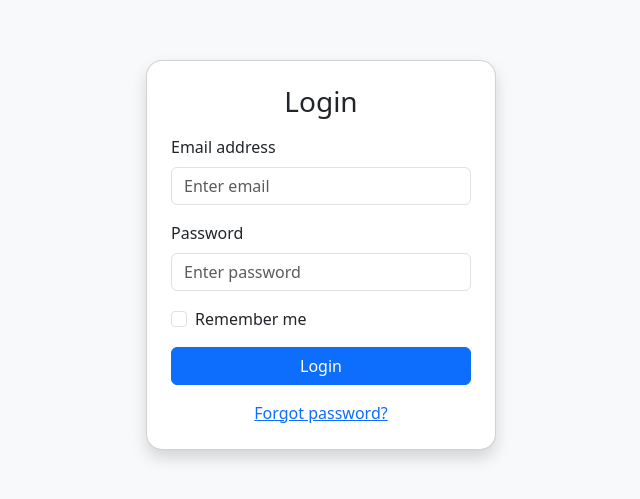
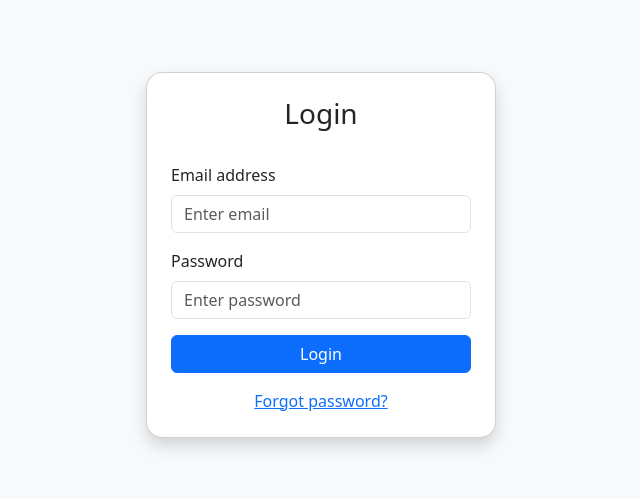
Before and after one commit to Opjasson/FE-Food-Ordering-App, a Vue app: page /login in a window 1280 px wide. Shown: the part 145-644 px from the top of the page, without its empty margins (319-959 px from the left). Built offline with nearby package versions, Linux system fonts and the light colour scheme.

Commit message:
login : setting axios login path

```diff
--- a/package.json
+++ b/package.json
@@ -13,6 +13,7 @@
     "test:unit": "vitest"
   },
   "dependencies": {
+    "axios": "^1.12.2",
     "pinia": "^3.0.3",
     "vue": "^3.5.18",
     "vue-router": "^4.5.1"
--- a/src/App.vue
+++ b/src/App.vue
@@ -1,5 +1,7 @@
 <script setup>
 import { RouterLink, RouterView } from "vue-router";
+
+
 </script>
 
 <template>
--- a/src/views/LoginView.vue
+++ b/src/views/LoginView.vue
@@ -6,6 +6,7 @@
             <form @submit.prevent>
                 <!-- Email -->
                 <div class="mb-3">
+                    <p></p>
                     <label for="email" class="form-label">Email address</label>
                     <input
                         type="email"
@@ -13,7 +14,7 @@
                         id="email"
                         placeholder="Enter email"
                         required
-                        v-model="email" />
+                        v-model="formData.email" />
                 </div>
                 <!-- Password -->
                 <div class="mb-3">
@@ -24,18 +25,9 @@
                         id="password"
                         placeholder="Enter password"
                         required
-                        v-model="password" />
+                        v-model="formData.password" />
                 </div>
-                <!-- Remember Me -->
-                <div class="mb-3 form-check">
-                    <input
-                        type="checkbox"
-                        class="form-check-input"
-                        id="rememberMe" />
-                    <label class="form-check-label" for="rememberMe"
-                        >Remember me</label
-                    >
-                </div>
+                <p class="text-danger">{{ msgErr }}</p>
                 <!-- Submit -->
                 <button @click="login" class="btn btn-primary w-100">
                     Login
@@ -49,14 +41,28 @@
 </template>
 
 <script setup>
+import axios from "axios";
 import { ref } from "vue";
 
-const email = ref("");
-const password = ref("");
+const formData = ref({
+    email : "",
+    password : ""
+});
 
-function login() {
-    console.log(email.value);
-    console.log(password.value);
+const msgErr = ref(null)
+
+
+
+
+async function login() {
+    msgErr.value = null
+    try {
+        const response = await axios.post("http://127.0.0.1:8000/api/auth/login", formData.value);
+        console.log(response.data);
+    } catch (error) {
+        console.log(error);
+        msgErr.value = error.response.data.message
+    }
 }
 </script>
 
```
Also changed, not shown: 1 other file (tests, documents, lock files or other folders).
